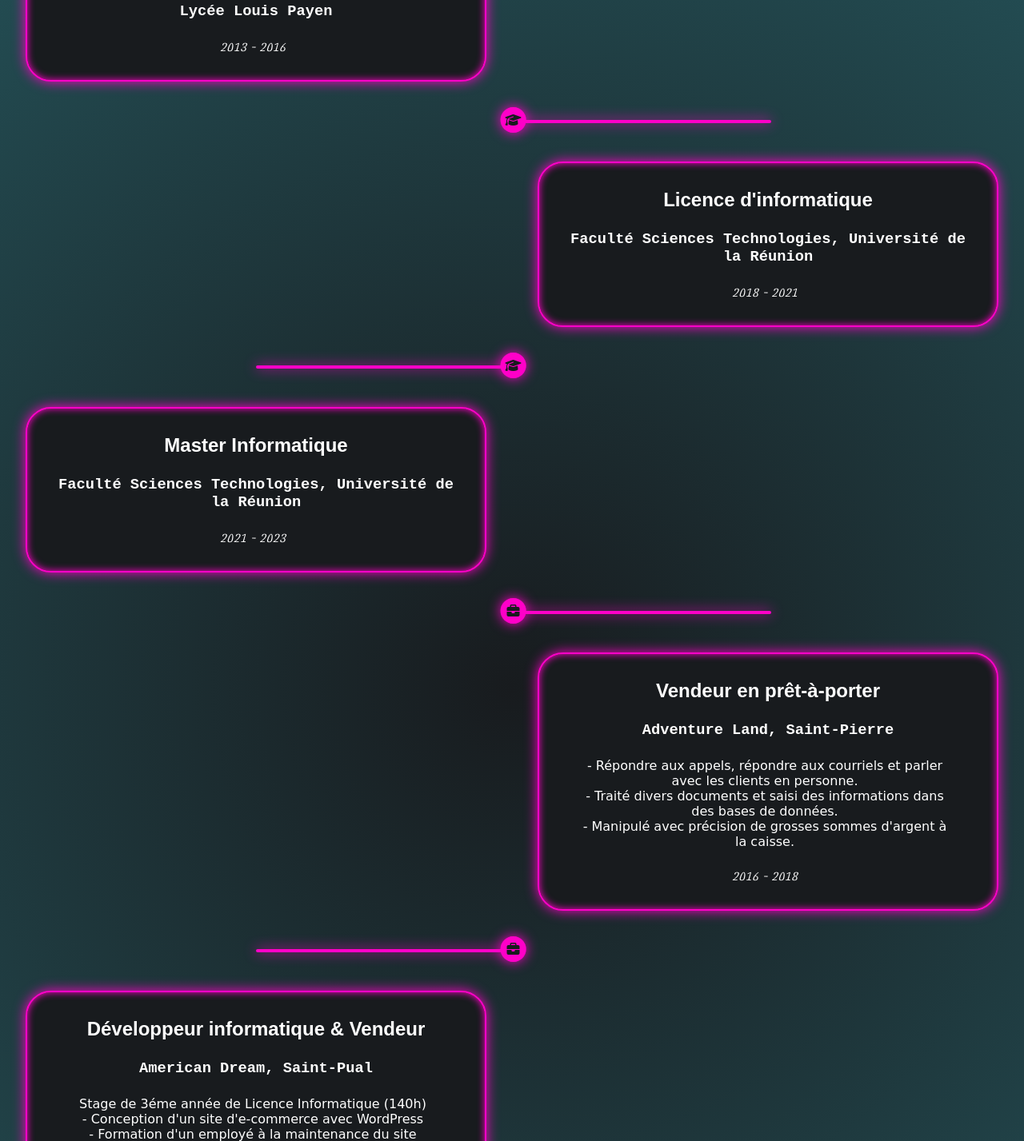
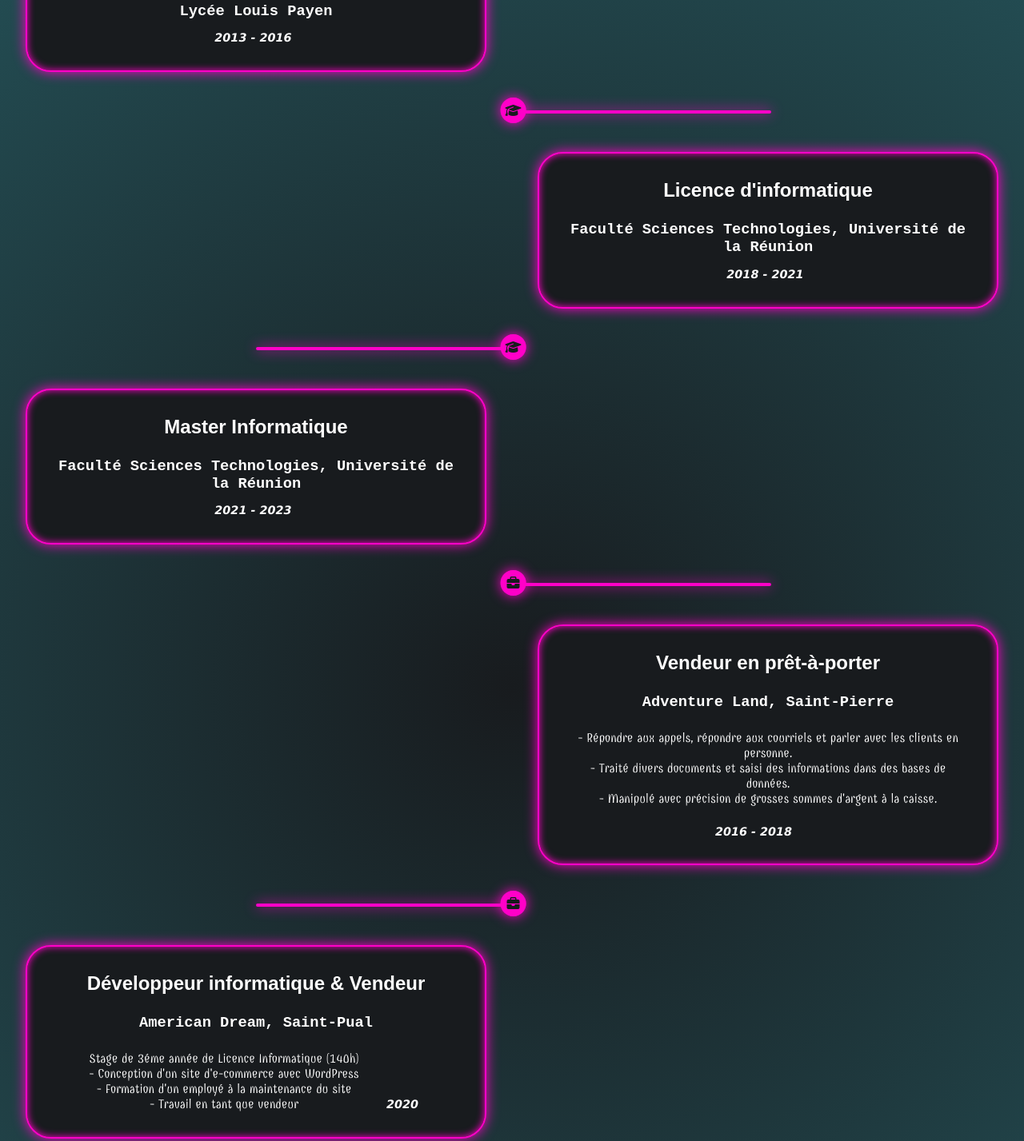
Before and after one commit to Yato97/OnlineCV, a plain HTML site: page index.html in a window 1280 px wide. Shown: the part 739-2166 px from the top of the page at 80% size. Drawn offline with Linux system fonts and the light colour scheme.

Commit message:
Font fix

```diff
--- a/css/main.css
+++ b/css/main.css
@@ -3,7 +3,7 @@
     --background: #181b1e;
 }
 
-/* @import url('https://fonts.googleapis.com/css2?family=Combo&display=swap'); */
+@import url('https://fonts.googleapis.com/css2?family=Combo&display=swap');
 @import url('https://fonts.googleapis.com/css2?family=Combo&family=Roboto+Mono:wght@100&display=swap');
 
 @font-face {
@@ -198,16 +198,16 @@ p {
     margin: 0px;
     padding-top: 1.5em;
     padding-left: 1em;
-    padding-right: 1.5em;
+    padding-right: 1em;
     display: inline-block;
-    font-family: 'Combo', cursive;
+    font-family: 'Combot', cursive;
     color: white;
 
 }
 
 .date {
-    font-family: 'Combot', cursive;
-    font-style: italic;
+    font-family: 'Lucida Sans', 'Lucida Sans Regular', 'Lucida Grande', 'Lucida Sans Unicode', Geneva, Verdana, sans-serif, cursive;
+    font-style: italic
 }
 
 h1 {
@@ -243,6 +243,17 @@ h5 {
     margin-bottom: 0px;
 }
 
+h6 {
+    margin: 0px;
+    padding-top: 1em;
+    padding-left: 1em;
+    padding-right: 1.5em;
+    font-size: 0.9em;
+    display: inline-block;
+    font-family: 'Combo', cursive;
+    color: white;
+}
+
 #name {
     font-family: 'Combo', cursive;
     color: white;
--- a/index.html
+++ b/index.html
@@ -44,7 +44,7 @@
                 <div>
                         <h2>Baccalauréat Sciences et Technologies du Management</h2>
                         <h3>Lycée Louis Payen</h3>
-                        <p class="date">2013 - 2016</p>
+                        <h6 class="date">2013 - 2016</h6>
                 </div>
             </div>
         </div>
@@ -64,7 +64,7 @@
                 <div>
                         <h2>Licence d'informatique</h2>
                         <h3>Faculté Sciences Technologies, Université de la Réunion</h3>
-                        <p class="date">2018 - 2021</p>
+                        <h6 class="date">2018 - 2021</h6>
                 </div>
             </div>
         </div>
@@ -78,7 +78,7 @@
                 <div>
                         <h2>Master Informatique</h2>
                         <h3>Faculté Sciences Technologies, Université de la Réunion</h3>
-                        <p class="date">2021 - 2023</p>
+                        <h6 class="date">2021 - 2023</h6>
                 </div>
             </div>
         </div>
@@ -99,7 +99,7 @@
                     <p>- Répondre aux appels, répondre aux courriels et parler avec les clients en personne.
                         <br>- Traité divers documents et saisi des informations dans des bases de données.
                         <br>- Manipulé avec précision de grosses sommes d'argent à la caisse.</p>
-                        <p class="date">2016 - 2018</p>
+                        <h6 class="date">2016 - 2018</p>
                     </div>
             </div>
         </div>
@@ -117,7 +117,7 @@
                         <br>- Conception d'un site d'e-commerce avec WordPress
                         <br>- Formation d'un employé à la maintenance du site
                         <br>- Travail en tant que vendeur </p>
-                        <p class="date">2020</p>
+                        <h6 class="date">2020</h6>
                 </div>
             </div>
         </div>
```
